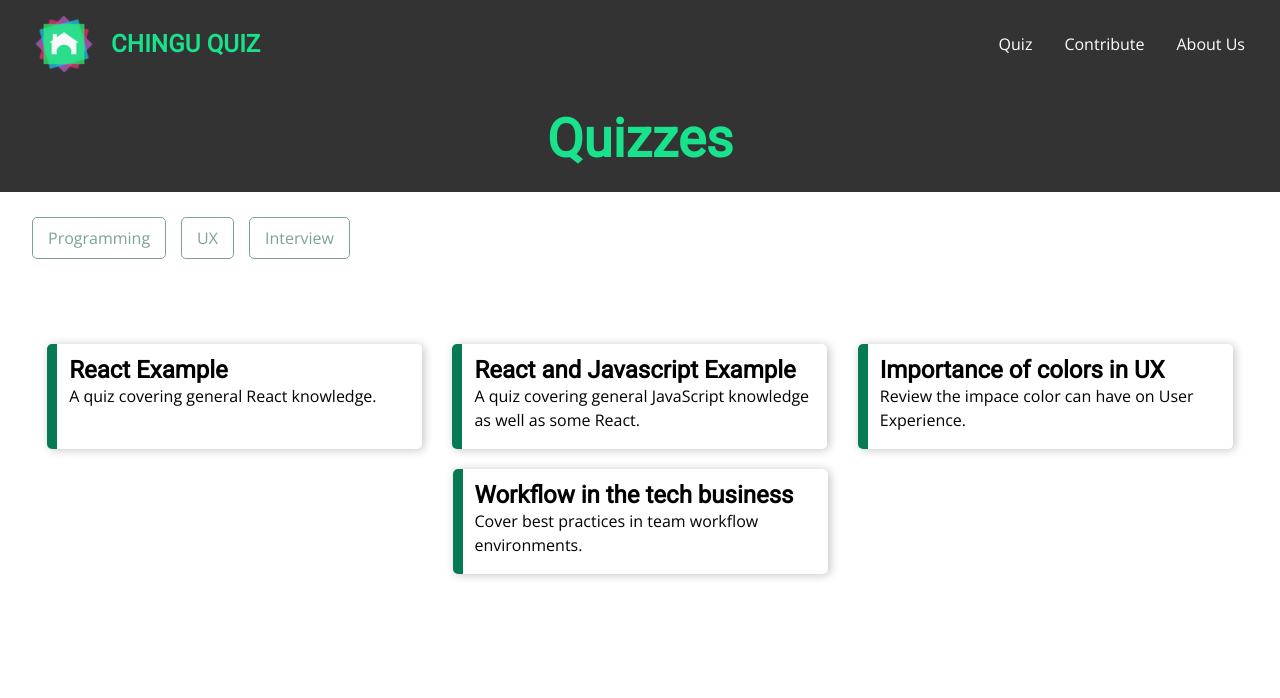
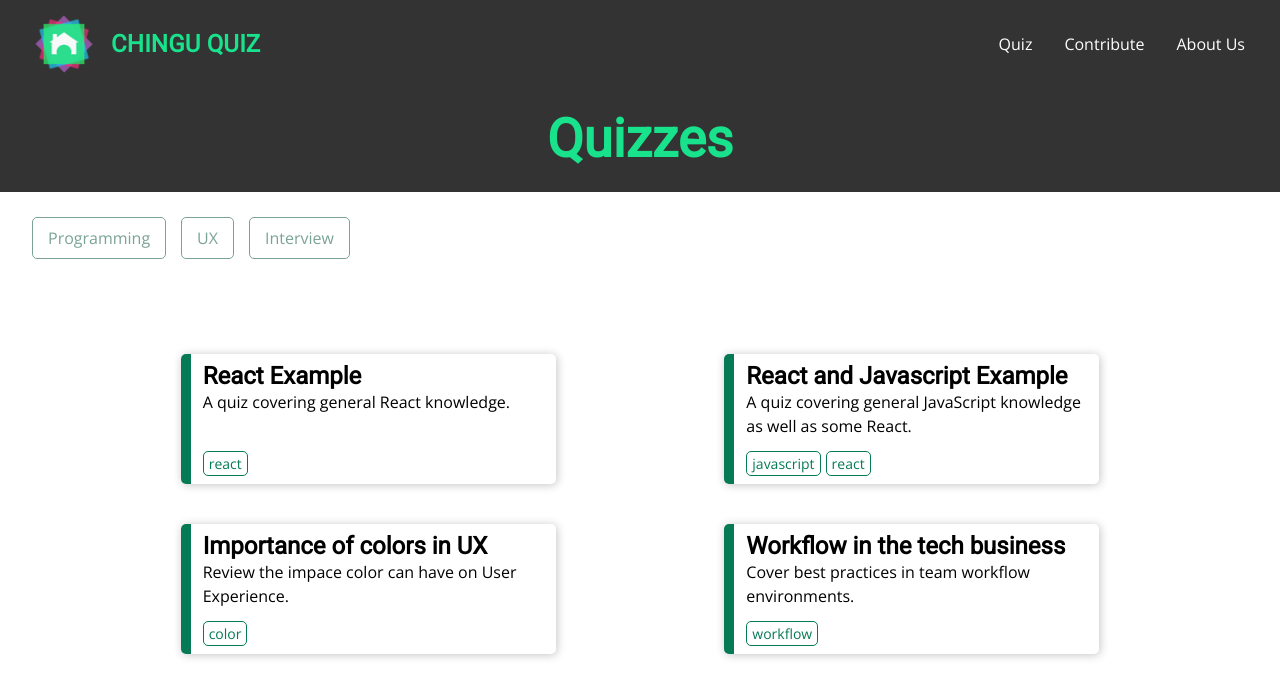
Before and after one commit to chingu-voyages/moonshot-chingu-quiz, a Next.js app in the folder client/: page /quizzes in a window 1280 px wide. Shown: the top 698 px of the page. Built offline with nearby package versions, Linux system fonts and the light colour scheme.

Commit message:
Added tags to quiz tiles

```diff
--- a/client/components/quizSelection/QuizTile.js
+++ b/client/components/quizSelection/QuizTile.js
@@ -1,12 +1,21 @@
 import React from "react";
-import { TileContainer } from "./styles";
-import { Heading4, TextBodySmall } from "../shared/styles";
+import { Heading4, TextBodySmall, TextBodyMicro } from "../shared/styles";
+import { TileContainer, TileTagContainer, QuizTileTag } from "./styles";
 
 export default function QuizTile({ quizData }) {
   return (
     <TileContainer>
-      <Heading4>{quizData.title}</Heading4>
-      <TextBodySmall>{quizData.description}</TextBodySmall>
+      <div>
+        <Heading4>{quizData.title}</Heading4>
+        <TextBodySmall>{quizData.description}</TextBodySmall>
+      </div>
+      <TileTagContainer>
+        {quizData.tags.map(tag => (
+          <QuizTileTag>
+            <TextBodyMicro>{tag}</TextBodyMicro>
+          </QuizTileTag>
+        ))}
+      </TileTagContainer>
     </TileContainer>
   );
 }
--- a/client/components/quizSelection/styles.js
+++ b/client/components/quizSelection/styles.js
@@ -1,5 +1,6 @@
 import styled from "styled-components";
 import { breakpoint } from "../../frontend-config";
+import { PrimaryButton } from "../shared/styles";
 
 export const QuizzesHeader = styled.section`
   display: flex;
@@ -28,16 +29,16 @@ export const TileSection = styled.section`
 export const TileContainer = styled.div`
   display: flex;
   flex-flow: column nowrap;
-  justify-content: start;
+  justify-content: space-between;
   align-items: start;
   width: 100%;
-  height: 105px;
-  padding: 12px;
-  margin: 10px auto;
+  height: 130px;
+  padding: 8px 12px;
+  margin: 20px;
   background: transparent;
   border-left: 10px solid ${props => props.theme.colors.darkGreen};
   border-radius: 5px;
-  box-shadow: 2px 1px 10px #c4c4c4;
+  box-shadow: 1px 1px 10px #c4c4c4;
   transition-duration: 350ms;
 
   &:hover {
@@ -48,6 +49,11 @@ export const TileContainer = styled.div`
   @media only screen and (min-width: ${breakpoint("xs")}) {
     width: 375px;
   }
+`;
+
+export const TileTagContainer = styled.span`
+  display: flex;
+  fled-flow: row nowrap;
 `;
 
 export const TopicSelectionContainer = styled.section`
@@ -76,3 +82,8 @@ export const TopicSelectionItem = styled.li`
   padding: 0;
   margin-right: 15px;
 `;
+
+export const QuizTileTag = styled(PrimaryButton)`
+  padding: 1px 5px;
+  margin: 5px 5px 0 0;
+`;
```
